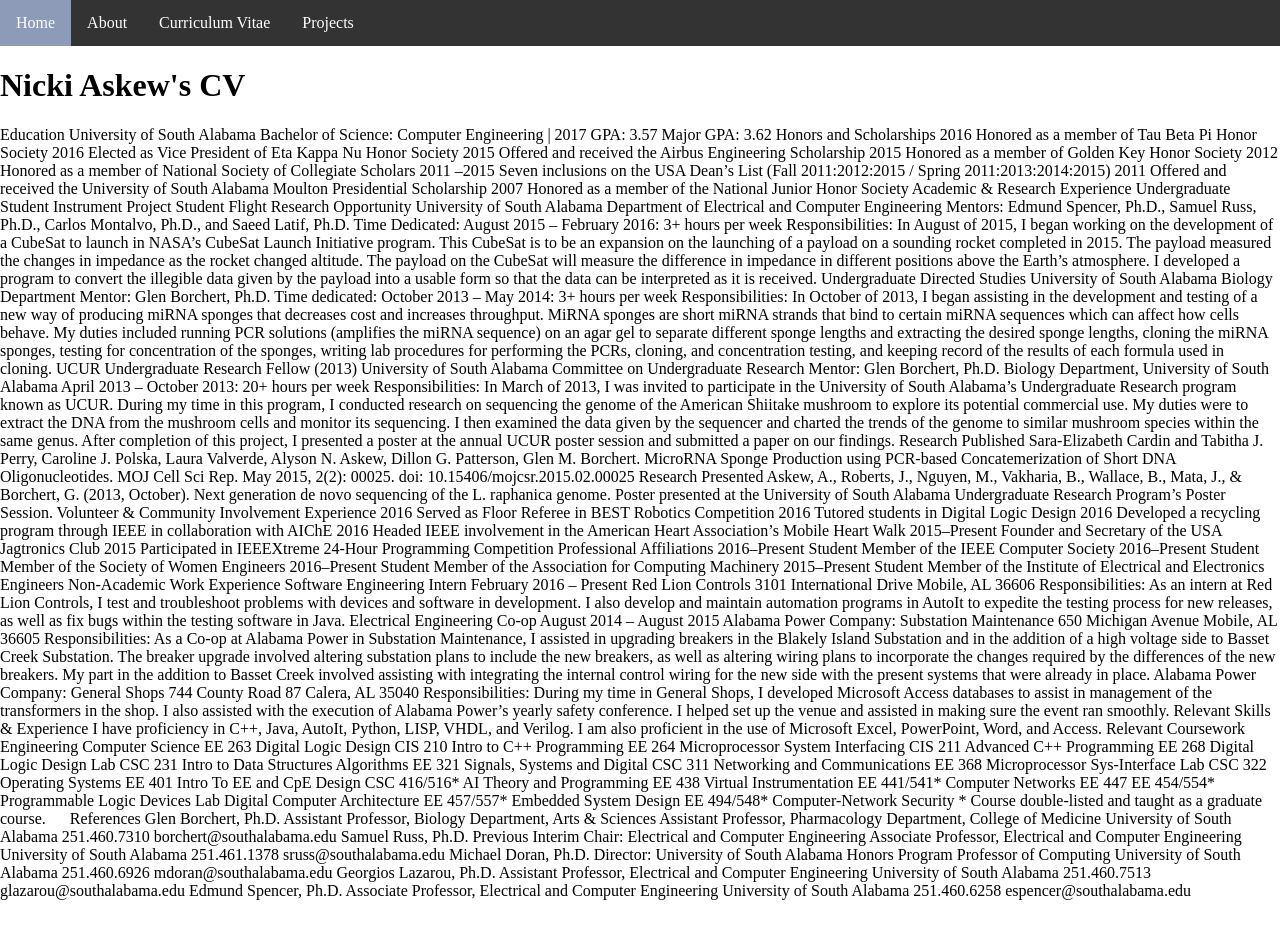
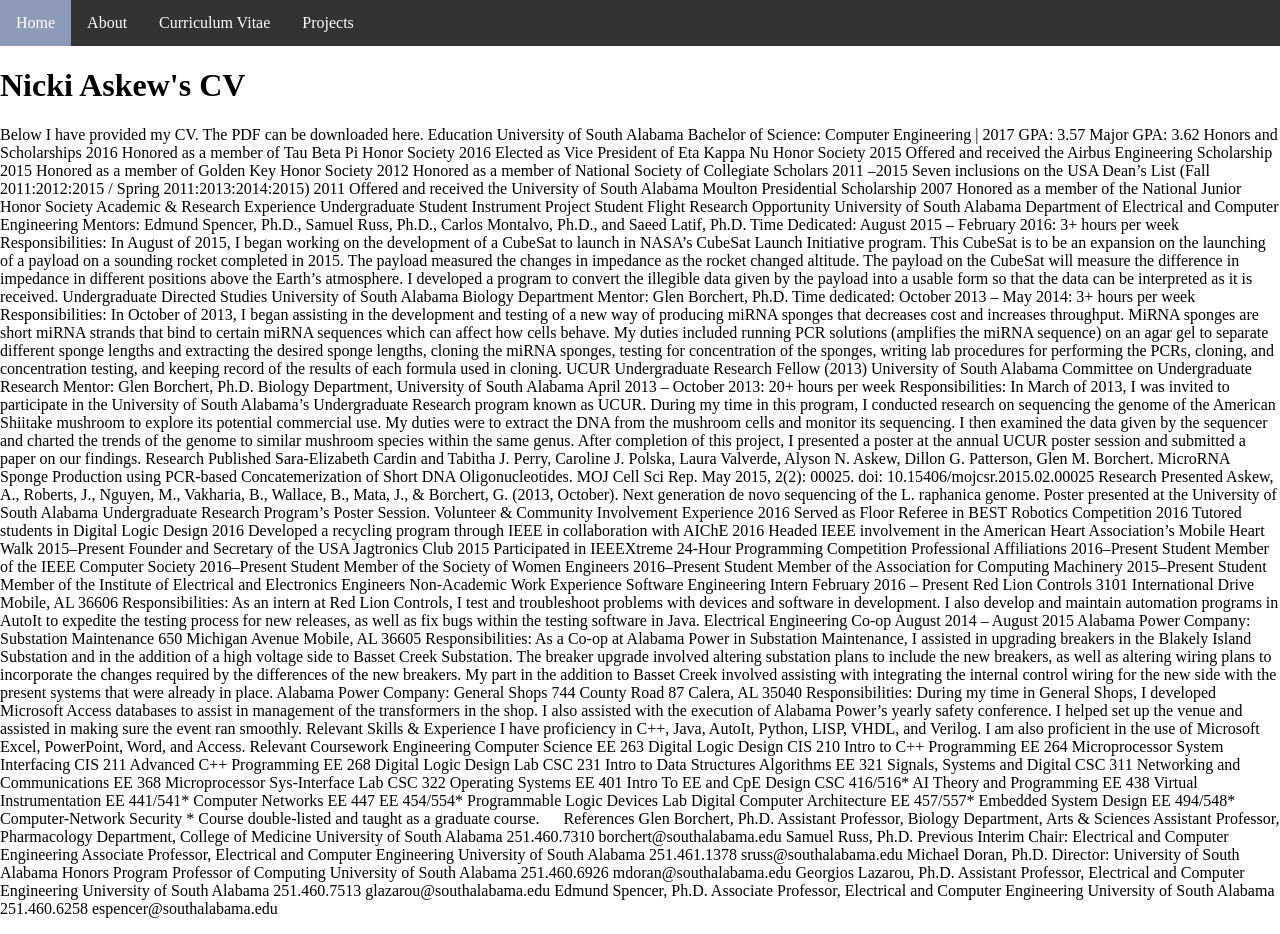
Before and after one commit to anaskew29/anaskew29.github.io, a Jekyll site: the page built from cv/index.html, in a window 1280 px wide. Built offline with Jekyll 4.4.1, drawn with Linux system fonts in a browser that asks for light colours.

Commit message:
Update index.html

```diff
--- a/cv/index.html
+++ b/cv/index.html
@@ -4,6 +4,9 @@ title: Nicki Askew's CV
 ---
 <h1> {{ page.title }} </h1>
 <p class="cv">
+
+Below I have provided my CV. The PDF can be downloaded here.
+
 Education
 University of South Alabama
 		Bachelor of Science: Computer Engineering | 2017
```
